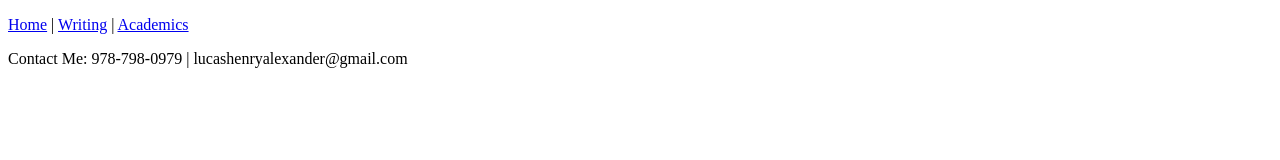
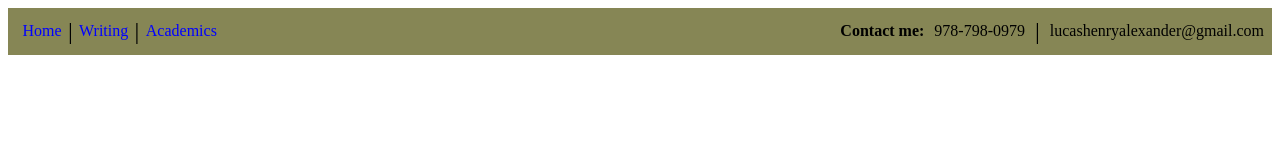
Before and after one commit to Lucasxyz5/Lucasxyz5-Website, a plain HTML site: page components/navbar.html in a window 1280 px wide. Drawn offline with Linux system fonts and the light colour scheme; files that its build step writes are made by us from their sources.

Commit message:
updated navbar css

```diff
--- a/components/navbar.html
+++ b/components/navbar.html
@@ -1,13 +1,15 @@
 <!DOCTYPE html>
-<div id="top-bar">
-    <div id="nav-bar">
-        <p>
-            <a href="index.html">Home</a> <text> | </text>
-            <a href="writing.html">Writing</a> <text> | </text>
-            <a href="coding.html">Academics</a>
-        </p>
+<link rel="stylesheet" href="css/navbar.css">
+<nav class="top-bar">
+    <div class="nav-bar">
+        <a href="index.html">Home</a>
+        <span class="separator">|</span>
+        <a href="writing.html">Writing</a>
+        <span class="separator">|</span>
+        <a href="coding.html">Academics</a>
     </div>
-    <div id="contact-info">
-        <p> Contact Me: 978-798-0979 | lucashenryalexander@gmail.com </p>
+    <div class="contact-info">
+        <span class="contact-info-introduction"> Contact me: </span>
+        <span> 978-798-0979 <span class="separator">|</span> lucashenryalexander@gmail.com </span>
     </div>
-</div>
+</nav>
--- /dev/null
+++ b/css/navbar.css
@@ -0,0 +1,52 @@
+.top-bar {
+    display: flex;
+    flex-direction: row;
+    justify-content: space-between;
+    align-items: center;
+    background-color: rgb(134, 134, 85);
+
+    padding: 0.5rem;
+
+    overflow: hidden;
+    white-space: nowrap;
+}
+
+.separator {
+    font-size: 150%;
+    gap: 5px;
+}
+
+.nav-bar {
+    display: flex;
+    align-items: center;
+}
+
+.nav-bar a {
+    color: blue;
+    text-decoration: none;
+    padding: 0.4rem;
+    border-radius: 0.5rem;
+    transition: 0.3s;
+}
+
+.nav-bar a:hover {
+    color: purple;
+    background-color: lightblue;
+    text-decoration: none;
+}
+
+.contact-info {
+    display: flex;
+    align-items: center;
+}
+
+.contact-info span {
+    display: flex;
+    align-items: center;
+    gap: 10px;
+}
+
+.contact-info-introduction {
+    padding-right: 10px;
+    font-weight: bold;
+}
```
Also changed, not shown: coding.html (+3 -3 lines).
